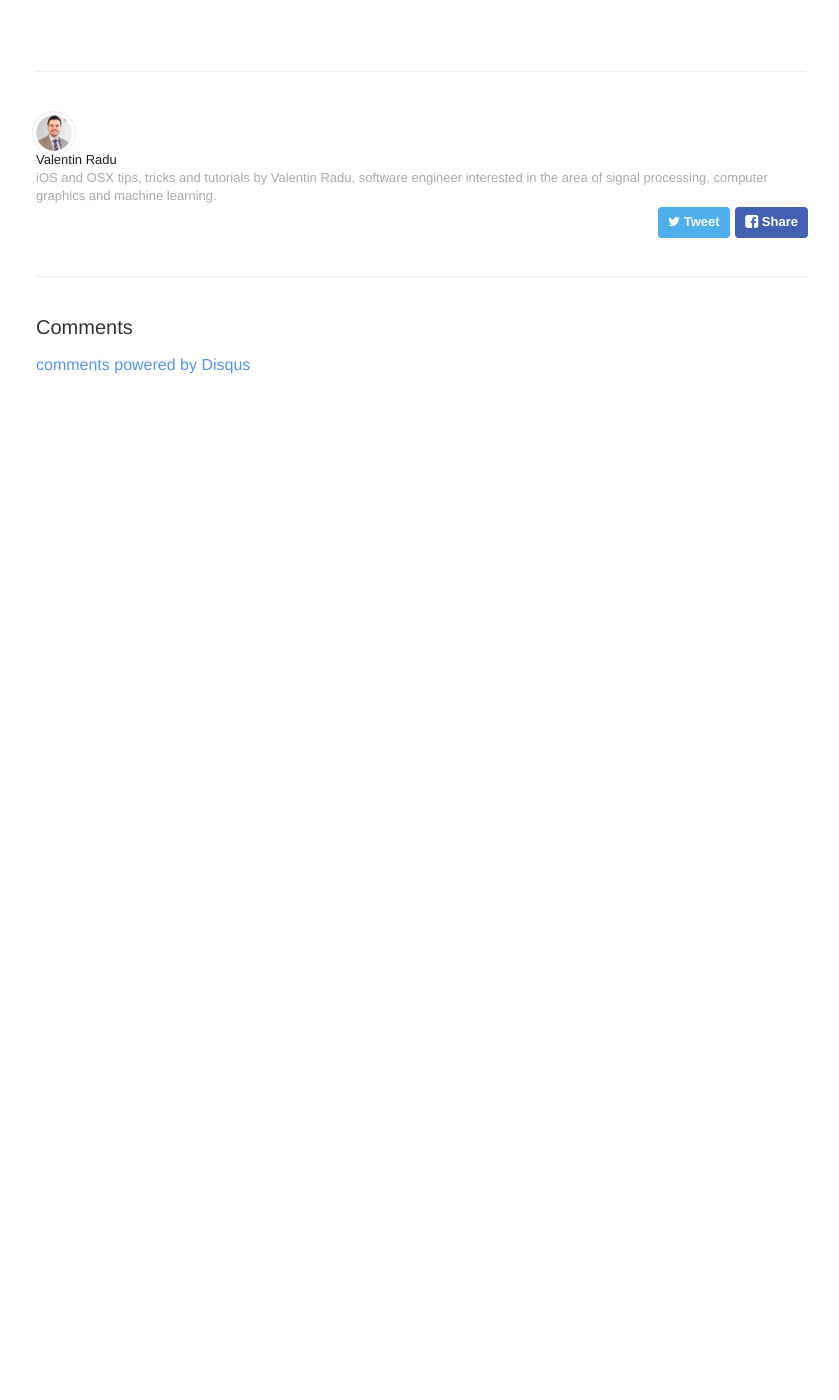
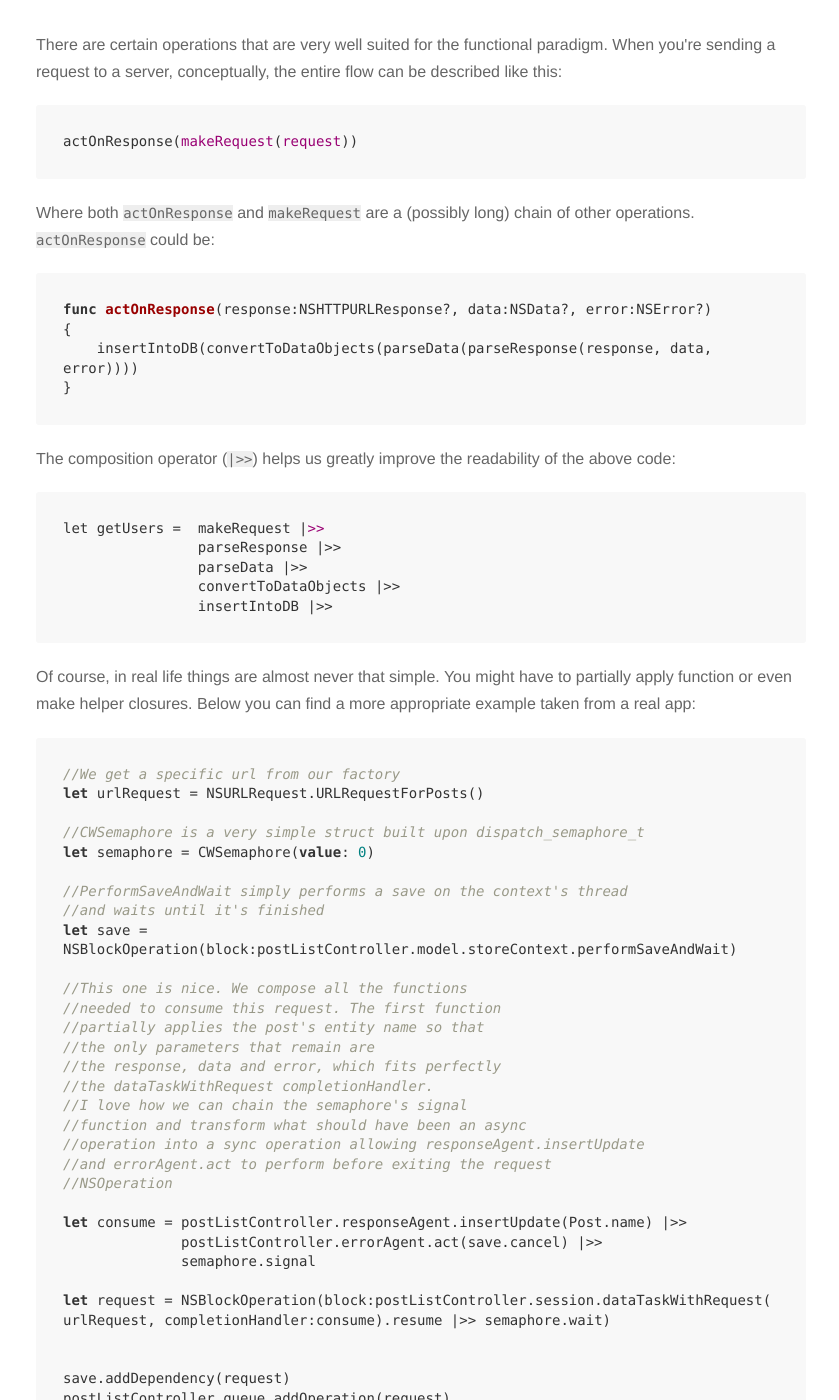
Before and after one commit to valentinradu/valentinradu.github.io, a Jekyll site: the page built from _posts/2015-11-12-adding-the-composition-operator-to-swift.md, in a window 1280 px wide and 1400 px high, scrolled down 270 px. Shown: the whole window, without its empty margins (219-1058 px from the left). Built offline with Jekyll 4.4.1, drawn with Linux system fonts in a browser that asks for light colours; nearby versions of some CDN libraries; comment, search, counter and statistics services are not loaded; before the commit the page ends 900 px from its top, so only the background shows below that; some of the changed text lies outside the part shown.

Commit message:
Revising the composition operator in Swift

````diff
--- a/_posts/2015-11-12-adding-the-composition-operator-to-swift.md
+++ b/_posts/2015-11-12-adding-the-composition-operator-to-swift.md
@@ -10,3 +10,115 @@ tags:
 - functional programming
 - functional swift
 ---
+
+There are certain operations that are very well suited for the functional paradigm. When you're sending a request to a server, conceptually, the entire flow can be described like this:
+
+```swift
+actOnResponse(makeRequest(request))
+```
+
+Where both `actOnResponse` and `makeRequest` are a (possibly long) chain of other operations. `actOnResponse` could be:
+
+```swift
+func actOnResponse(response:NSHTTPURLResponse?, data:NSData?, error:NSError?)
+{
+    insertIntoDB(convertToDataObjects(parseData(parseResponse(response, data, error))))
+}
+```
+
+The composition operator (`|>>`) helps us greatly improve the readability of the above code:
+
+```swift
+let getUsers =  makeRequest |>>
+                parseResponse |>>
+                parseData |>>
+                convertToDataObjects |>>
+                insertIntoDB |>>
+```
+
+Of course, in real life things are almost never that simple. You might have to partially apply function or even make helper closures. Below you can find a more appropriate example taken from a real app:
+
+```swift
+//We get a specific url from our factory
+let urlRequest = NSURLRequest.URLRequestForPosts()
+
+//CWSemaphore is a very simple struct built upon dispatch_semaphore_t
+let semaphore = CWSemaphore(value: 0)
+
+//PerformSaveAndWait simply performs a save on the context's thread
+//and waits until it's finished
+let save = NSBlockOperation(block:postListController.model.storeContext.performSaveAndWait)
+
+//This one is nice. We compose all the functions
+//needed to consume this request. The first function
+//partially applies the post's entity name so that
+//the only parameters that remain are
+//the response, data and error, which fits perfectly
+//the dataTaskWithRequest completionHandler.
+//I love how we can chain the semaphore's signal
+//function and transform what should have been an async
+//operation into a sync operation allowing responseAgent.insertUpdate
+//and errorAgent.act to perform before exiting the request
+//NSOperation
+
+let consume = postListController.responseAgent.insertUpdate(Post.name) |>>
+              postListController.errorAgent.act(save.cancel) |>>
+              semaphore.signal
+
+let request = NSBlockOperation(block:postListController.session.dataTaskWithRequest( urlRequest, completionHandler:consume).resume |>> semaphore.wait)
+
+
+save.addDependency(request)
+postListController.queue.addOperation(request)
+postListController.queue.addOperation(save)
+```
+
+Also the infix operator:
+
+```swift
+infix operator |>> { associativity left }
+func |>> <W, T, U>(left: W -> T, right: T -> U) -> (W -> U)
+{
+    let union: W -> U = {
+        (w:W) -> U in
+        right(left(w))
+    }
+    return union
+}
+
+func |>> <W, T>(left:W throws -> T, right: ErrorType -> ()) -> W -> T?
+{
+    let union: W -> T? =
+    {
+        w in
+        do
+        {
+            let r = try left(w)
+            return r
+        }
+        catch let e
+        {
+            right(e)
+            return nil
+        }
+    }
+    return union
+}
+
+func |>> <W>(left:W throws -> (), right: ErrorType -> ()) -> W -> ()
+{
+    let union: W -> () =
+    {
+        w in
+        do
+        {
+            try left(w)
+        }
+        catch let e
+        {
+            right(e)
+        }
+    }
+    return union
+}
+```
````
Also changed, not shown: _posts/2015-11-11-error-handling-strategies-in-swift-part-2.md (+2 -2 lines).
